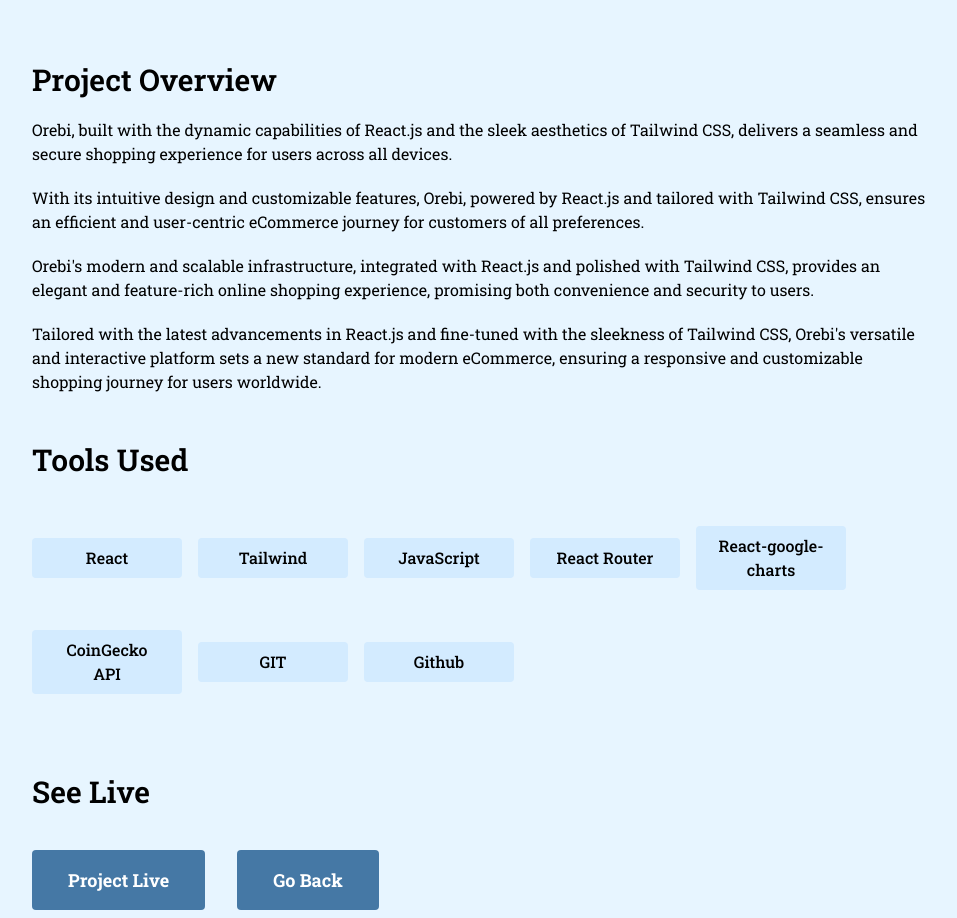
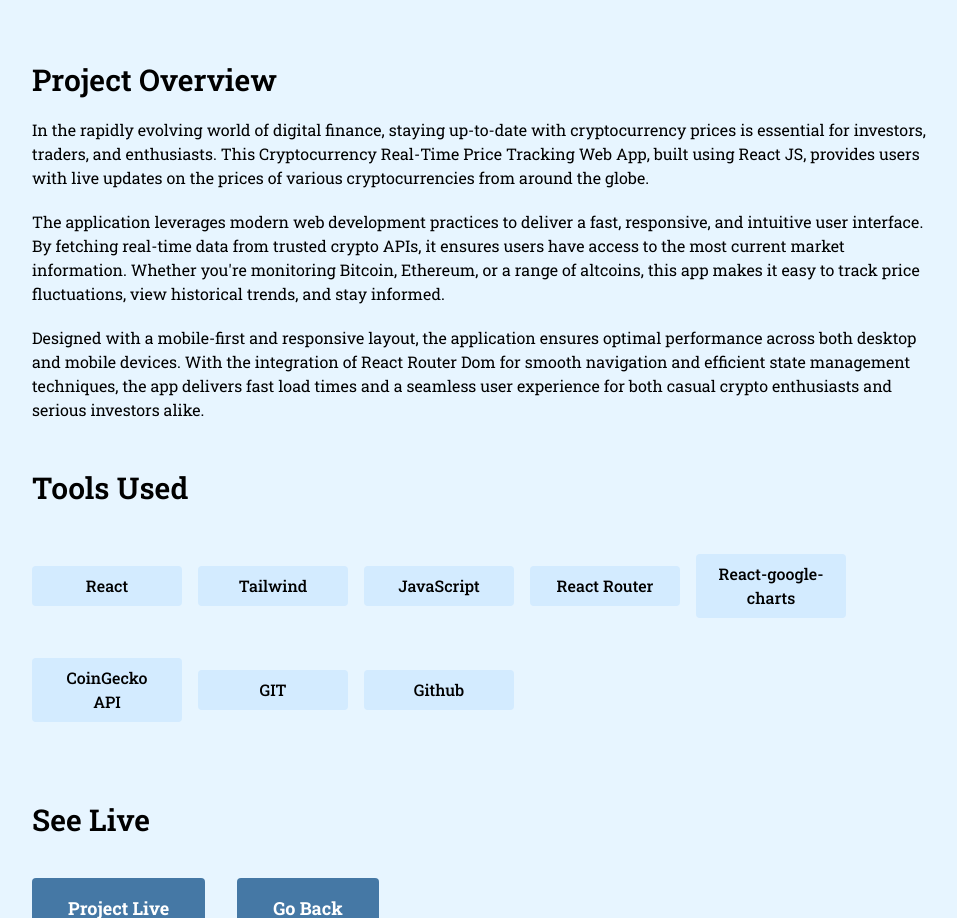
Before and after one commit to smRid/Personal-Portfolio, a React (Vite) app: page /casestudy3 in a window 1280 px wide. Shown: the part 1037-1955 px from the top of the page, without its empty margins (158-1115 px from the left). Built offline with nearby package versions, Linux system fonts and the light colour scheme; a web font is replaced by a local one.

Commit message:
code update

```diff
--- a/src/pages/CaseStudyPage3.jsx
+++ b/src/pages/CaseStudyPage3.jsx
@@ -28,10 +28,10 @@
         <div className='pt-12 md:pt-16 md:w-[900px] mx-auto px-4 md:px-0'>
         <h3 className='text-black text-xl md:text-3xl font-semibold font-robo pb-5'>Project Overview</h3>
         <Flex className='flex-col gap-y-5'>
-        <p className=' text-black w-full   text-sm md:text-base font-normal font-robo'>Orebi, built with the dynamic capabilities of React.js and the sleek aesthetics of Tailwind CSS, delivers a seamless and secure shopping experience for users across all devices.</p>
-        <p className=' text-black w-full   text-sm md:text-base font-normal font-robo'>With its intuitive design and customizable features, Orebi, powered by React.js and tailored with Tailwind CSS, ensures an efficient and user-centric eCommerce journey for customers of all preferences.</p>
-        <p className=' text-black w-full   text-sm md:text-base font-normal font-robo'>Orebi's modern and scalable infrastructure, integrated with React.js and polished with Tailwind CSS, provides an elegant and feature-rich online shopping experience, promising both convenience and security to users.</p>
-        <p className=' text-black w-full   text-sm md:text-base font-normal font-robo'>Tailored with the latest advancements in React.js and fine-tuned with the sleekness of Tailwind CSS, Orebi's versatile and interactive platform sets a new standard for modern eCommerce, ensuring a responsive and customizable shopping journey for users worldwide.</p>
+        <p className=' text-black w-full   text-sm md:text-base font-normal font-robo'>In the rapidly evolving world of digital finance, staying up-to-date with cryptocurrency prices is essential for investors, traders, and enthusiasts. This Cryptocurrency Real-Time Price Tracking Web App, built using React JS, provides users with live updates on the prices of various cryptocurrencies from around the globe.</p>
+        <p className=' text-black w-full   text-sm md:text-base font-normal font-robo'>The application leverages modern web development practices to deliver a fast, responsive, and intuitive user interface. By fetching real-time data from trusted crypto APIs, it ensures users have access to the most current market information. Whether you're monitoring Bitcoin, Ethereum, or a range of altcoins, this app makes it easy to track price fluctuations, view historical trends, and stay informed.</p>
+        <p className=' text-black w-full   text-sm md:text-base font-normal font-robo'>Designed with a mobile-first and responsive layout, the application ensures optimal performance across both desktop and mobile devices. With the integration of React Router Dom for smooth navigation and efficient state management techniques, the app delivers fast load times and a seamless user experience for both casual crypto enthusiasts and serious investors alike.</p>
+
         </Flex>
         <h4 className='text-black text-3xl font-semibold font-robo py-12 '>Tools Used</h4>
         <div className='flex flex-wrap gap-x-4 md:items-center '>
```
